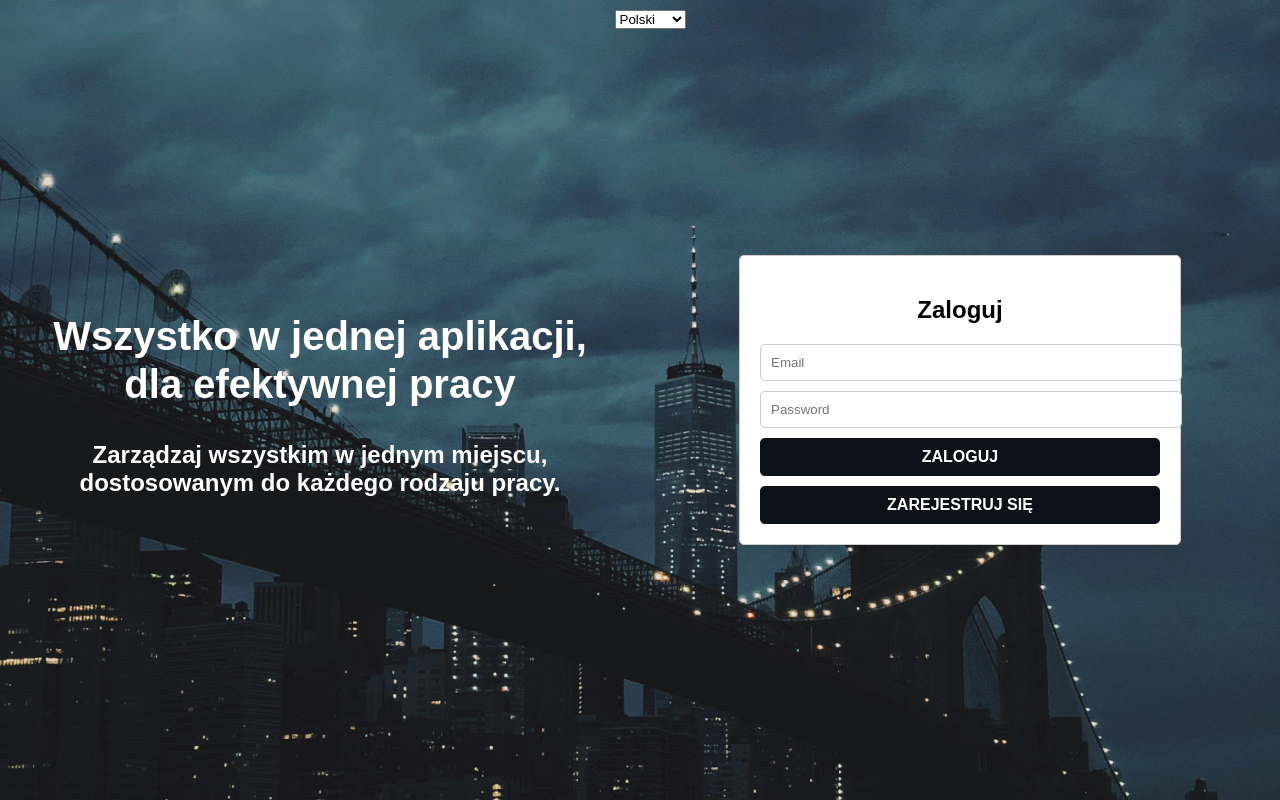
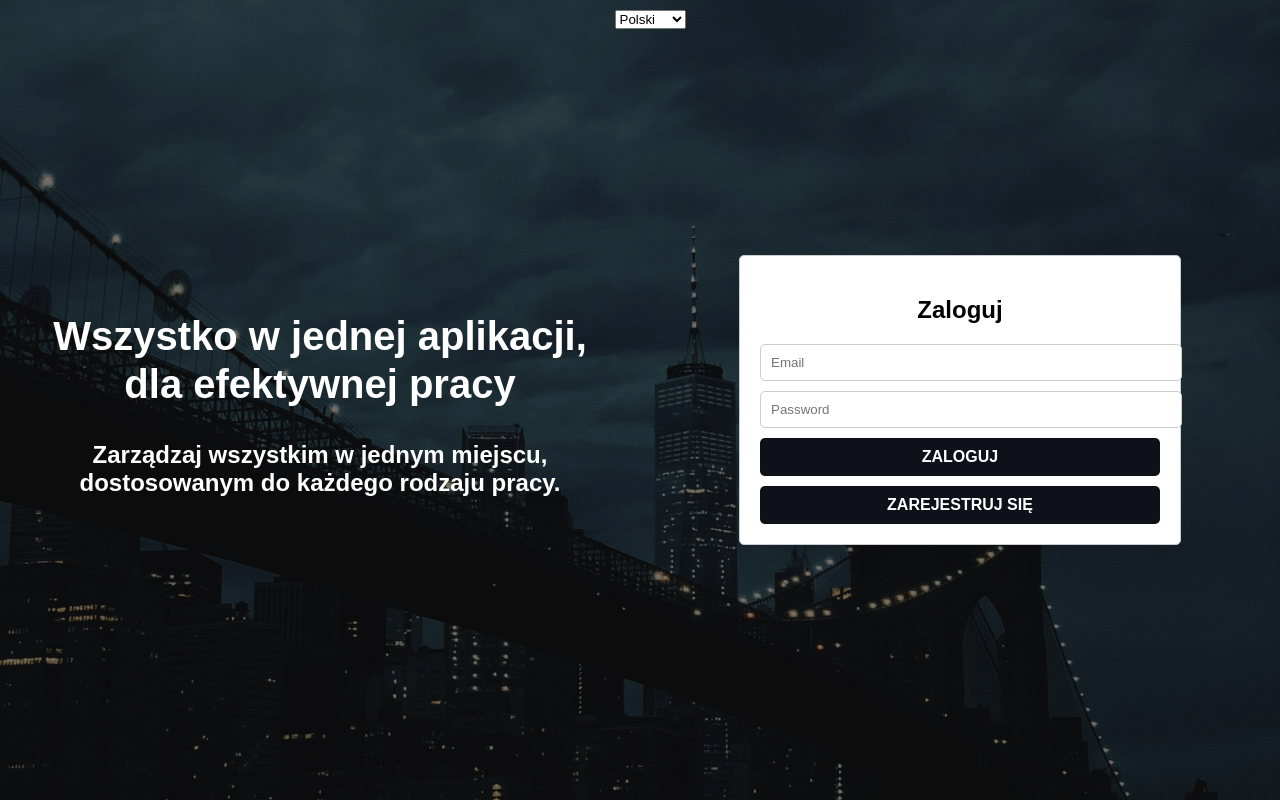
Before and after one commit to traetor/johnny-systems, a React app: page / in a window 1280 px wide. Built offline with nearby package versions, Linux system fonts and the light colour scheme; no server answers.

Commit message:
style welcome

```diff
--- a/src/components/Auth/Auth.scss
+++ b/src/components/Auth/Auth.scss
@@ -41,6 +41,22 @@
   background-size: cover;
   background-position: center;
   background-repeat: no-repeat;
+  position: relative;
+  &::before {
+    content: '';
+    position: absolute;
+    top: 0;
+    left: 0;
+    right: 0;
+    bottom: 0;
+    background: rgba(0, 0, 0, 0.5); /* Czarny kolor z 50% przezroczystością */
+    z-index: 1; /* Umieść go nad tłem, ale pod inną zawartością */
+  }
+}
+
+.intro-content {
+  position: relative;
+  z-index: 2; /* Umieść zawartość nad pseudoelementem */
 }
 
 .main-container {
--- a/src/components/Auth/Login.js
+++ b/src/components/Auth/Login.js
@@ -46,7 +46,8 @@ function Login({ language }) {
     };
 
     return (
-        <div className="main-container intro">
+        <div className="intro">
+            <div className="main-container intro-content">
                 <Welcome language={language} /> {/* Przekazanie języka do komponentu Welcome */}
                 <div className="right-section">
                     <div className="auth-container">
@@ -73,6 +74,7 @@ function Login({ language }) {
                     </div>
                 </div>
             </div>
+        </div>
     );
 }
 
--- a/src/components/Navbar/Navbar.scss
+++ b/src/components/Navbar/Navbar.scss
@@ -4,6 +4,7 @@
   justify-content: space-around;
   position: fixed;
   width: 100%;
+  z-index: 3;
 
   a {
     color: #fff;
--- a/src/components/Tasks/TaskList.js
+++ b/src/components/Tasks/TaskList.js
@@ -69,8 +69,9 @@ const TaskList = () => {
     };
 
     return (
-        <div className="container tasks-container">
-            <AddTaskForm onAdd={handleAddTask} />
+        <div className="container intro">
+            <div className="tasks-container">
+                <AddTaskForm onAdd={handleAddTask}/>
                 <div className="task-columns">
                     <div
                         className="task-column"
@@ -86,7 +87,7 @@ const TaskList = () => {
                                     draggable
                                     onDragStart={(e) => onDragStart(e, task.id)}
                                 >
-                                <TaskItem task={task} onDelete={handleDeleteTask} />
+                                    <TaskItem task={task} onDelete={handleDeleteTask}/>
                                 </div>
                             ))}
                     </div>
@@ -104,7 +105,7 @@ const TaskList = () => {
                                     draggable
                                     onDragStart={(e) => onDragStart(e, task.id)}
                                 >
-                                <TaskItem task={task} onDelete={handleDeleteTask} />
+                                    <TaskItem task={task} onDelete={handleDeleteTask}/>
                                 </div>
                             ))}
                     </div>
@@ -122,9 +123,10 @@ const TaskList = () => {
                                     draggable
                                     onDragStart={(e) => onDragStart(e, task.id)}
                                 >
-                                <TaskItem task={task} onDelete={handleDeleteTask} />
+                                    <TaskItem task={task} onDelete={handleDeleteTask}/>
                                 </div>
                             ))}
+                    </div>
                 </div>
             </div>
         </div>
--- a/src/components/Tasks/Tasks.scss
+++ b/src/components/Tasks/Tasks.scss
@@ -5,6 +5,13 @@
   display: flex;
   flex-direction: column;
   gap: 20px;
+}
+
+.intro {
+  background-image: url('../../images/background-pexels.jpg');
+  background-size: cover;
+  background-position: center;
+  background-repeat: no-repeat;
 }
 
 .task-columns {
--- a/src/styles/Global.scss
+++ b/src/styles/Global.scss
@@ -1,3 +1,5 @@
 .container {
+  height: 100vh;
+  width: 100vw;
   padding-top: 80px;
 }
```
Lines whose indentation alone changed are shown as unchanged.
